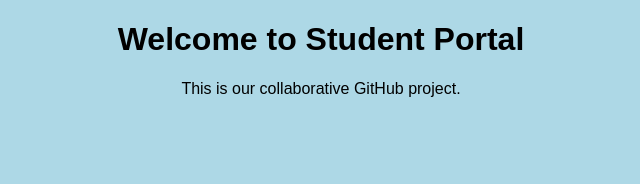
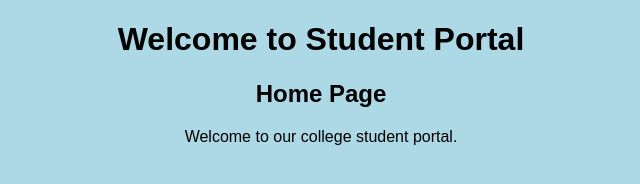
Before and after one commit to khaniha/student-portal, a plain HTML site: page index.html in a window 1280 px wide. Shown: the whole page, without its empty margins (319-959 px from the left). Drawn offline with Linux system fonts and the light colour scheme.

Commit message:
added homepage

```diff
--- a/index.html
+++ b/index.html
@@ -23,12 +23,16 @@ rel="stylesheet" href="style.css">
 <body>
 
 
-    <h1>Welcome
+               <h1>Welcome
 to Student Portal</h1>
 
 
-    <p>This is
-our collaborative GitHub project.</p>
+<h2>Home
+Page</h2>
+
+
+<p>Welcome to
+our college student portal.</p>
 
 
 </body>
```
Also changed, not shown: contact.html (added, +4 -0 lines), about.html (added).
